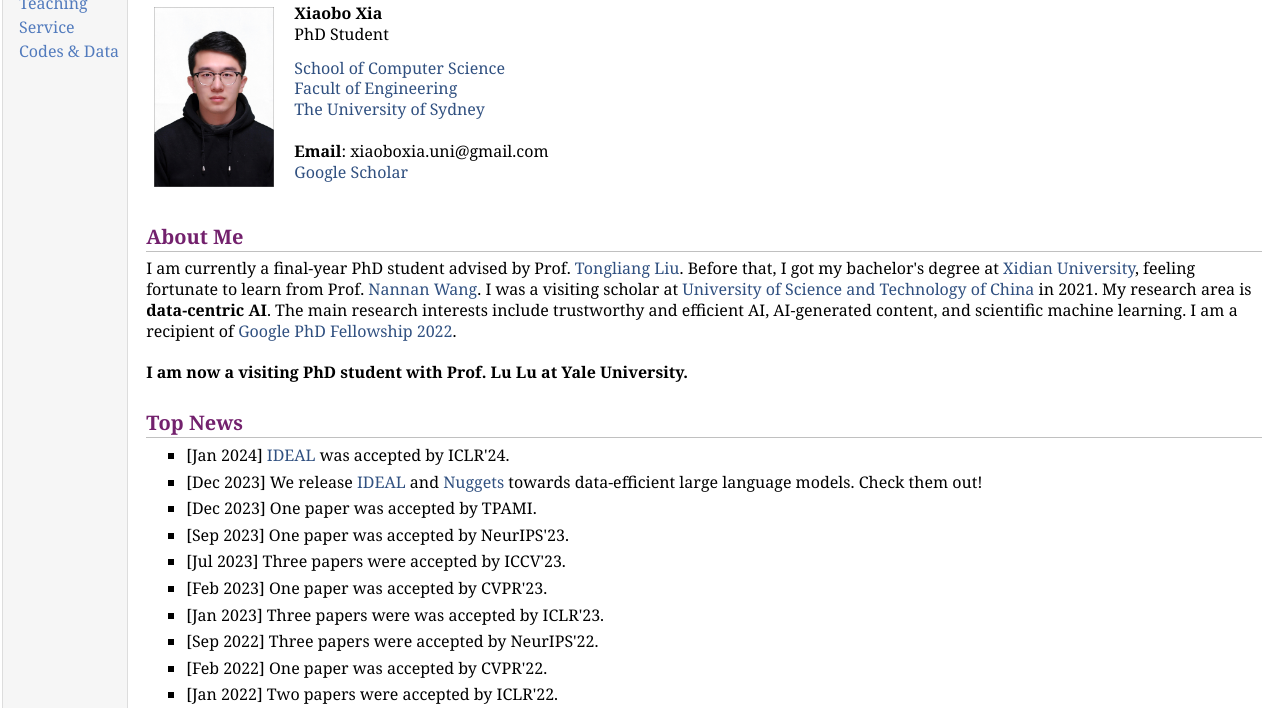
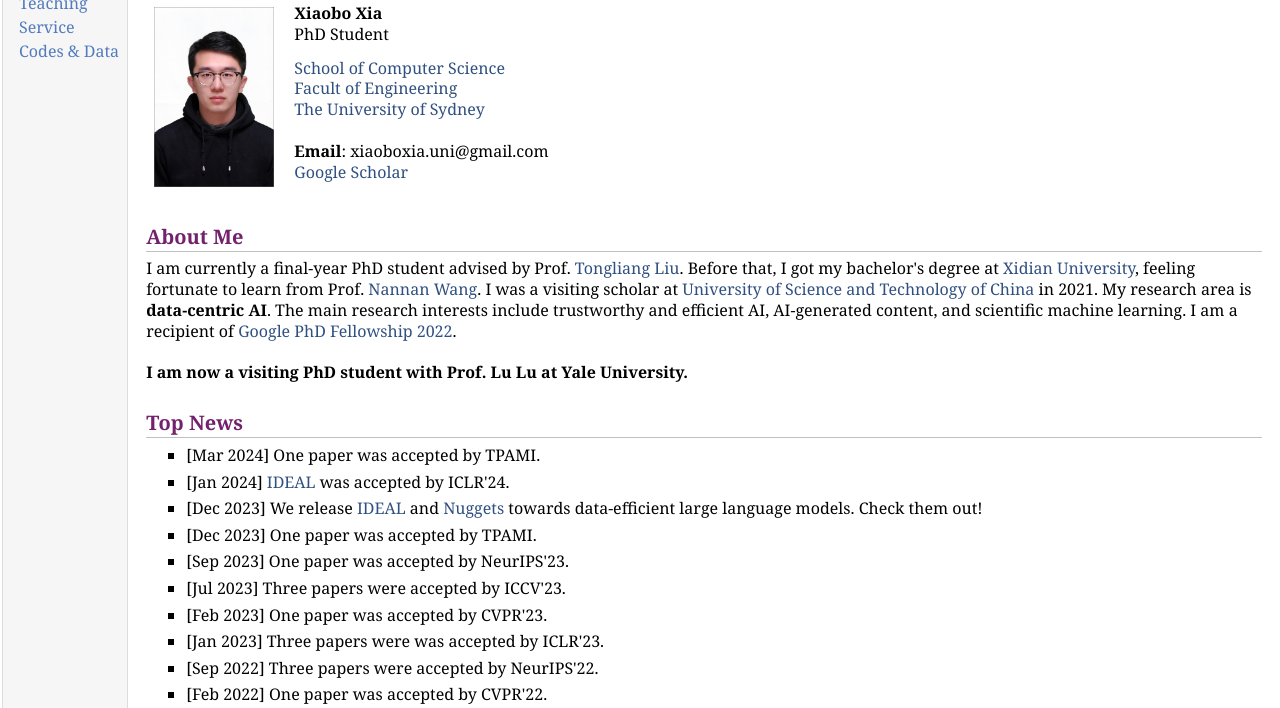
Before and after one commit to xiaoboxia/xiaoboxia.github.io, a plain HTML site: page index.html in a window 1280 px wide. Shown: the part 68-776 px from the top of the page. Drawn offline with nearby package versions, Linux system fonts and the light colour scheme; some packages are replaced by stand-ins of ours.

Commit message:
Update index.html

```diff
--- a/index.html
+++ b/index.html
@@ -52,6 +52,7 @@ PhD Student <br />
 
 <h2>Top News</h2>
 <ul>
+  <li><p>[Mar 2024] One paper was accepted by TPAMI. </p></li>
   <li><p>[Jan 2024] <A HREF="https://arxiv.org/pdf/2310.10873.pdf" target="_blank">IDEAL</A> was accepted by ICLR'24. </p></li>
   <li><p>[Dec 2023] We release <A HREF="https://arxiv.org/pdf/2310.10873.pdf" target="_blank">IDEAL</A> and <A HREF="https://arxiv.org/pdf/2312.10302.pdf" target="_blank">Nuggets</A> towards data-efficient large language models. Check them out! </p></li>
   <li><p>[Dec 2023] One paper was accepted by TPAMI. </p></li>
```
